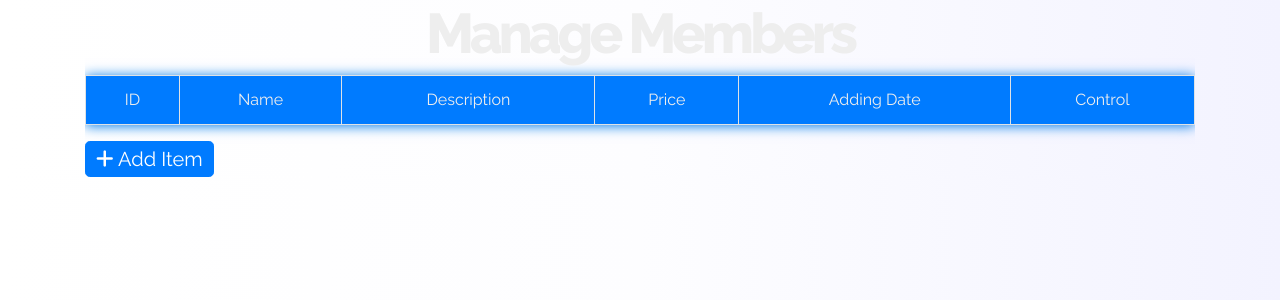
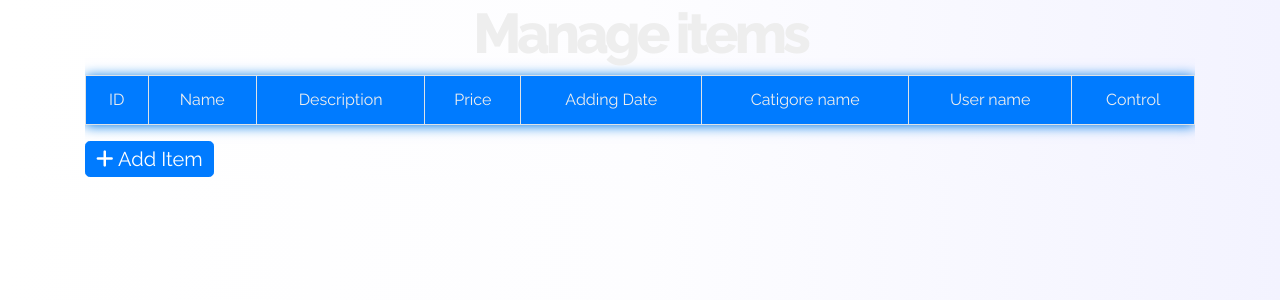
Before and after one commit to ISA-ALFARES/e-commerce-website, a PHP site: page /items.php in a window 1280 px wide. Shown: the part 56-356 px from the top of the page. Run offline with PHP 8.4, Linux system fonts and the light colour scheme; the visitor is signed in with stand-in values (Sample User, id 1); data that the repository does not hold is empty.

Commit message:
Join tables using join

```diff
--- a/includes/languages/english.php
+++ b/includes/languages/english.php
@@ -19,6 +19,8 @@
                     'UPDATE-MEMBER'   => "Update Member" ,
                 'SITTING'    => "Sittings",
                 'LOGOUT'     => "Logout" ,
+                    'MANAGE_ITEMS'   =>  "Manage items" ,
+                    'ADD_ITEMS'   =>  "Add Items" ,
 
                 //End  NavbarPages
 
--- a/items.php
+++ b/items.php
@@ -9,8 +9,11 @@ session_start();
         $do =    isset($_GET['do'])  ?    $_GET['do']    :  'Manage';
         if($do == "Manage"){
 
-                $stetment=$connection->prepare("SELECT * FROM  items ");
-
+                $stetment=$connection->prepare("SELECT items.* , categories.Name AS 'Catigore Name ',users.Username
+                            FROM items
+                            INNER JOIN categories ON categories.ID = items.Cat_ID
+                            INNER JOIN users ON users.UserID =items.Member_ID ;
+                            ");
                 //execute the data entered by the user
                 $stetment->execute();
 
@@ -19,7 +22,7 @@ session_start();
                 ?>
                 <div class="container">
                     <div class="table-responsive">
-                        <h1 class="text-center"><?php echo lang("MANAGEMEMBER")?></h1>
+                        <h1 class="text-center"><?php echo lang("MANAGE_ITEMS")?></h1>
                         <table class="main-table text-center table text-white table-bordered border-danger ">
                             <tr>
                                 <td>ID</td>
@@ -27,6 +30,8 @@ session_start();
                                 <td>Description</td>
                                 <td>Price</td>
                                 <td>Adding Date</td>
+                                <td>Catigore name</td>
+                                <td>User name</td>
                                 <td>Control</td>
                             </tr>
                             <tr>
@@ -38,6 +43,8 @@ session_start();
                                     echo "<td>" . $row['Description'] . "</td>";
                                     echo "<td>" . $row['Price'] . "</td>";
                                     echo "<td>" . $row['Add_Data']."</td>";
+                                    echo "<td>" . $row['Name']."</td>";
+                                    echo "<td>" . $row['Username']."</td>";
                                     echo "<td>
                               <a class='btn btn-success' href='items.php?do=Edit&ID=".$row['Item_ID']."' role='button'><i class='fa-solid fa-pen-to-square'> </i> Edit </a>
                               <a  href='items.php?do=Delete&ID=".$row['Item_ID']."' role='button' class='btn btn-danger confirm' ><i class='fa-regular fa-trash-can'> </i> Delete </a>";
@@ -58,7 +65,7 @@ session_start();
             ?>
             <!--start Add Form-->
             <div class="continyer">
-                <h1 class="text-center"><?php echo lang("ADDMEMBER")?></h1>
+                <h1 class="text-center"><?php echo lang("ADD_ITEMS")?></h1>
                 <form class="contact-form" action="<?php echo "?do=Insert" ?>" method="POST">
                     <!-- Start item name field -->
                     <i class="fa-solid fa-caret-right icons"></i>
```
